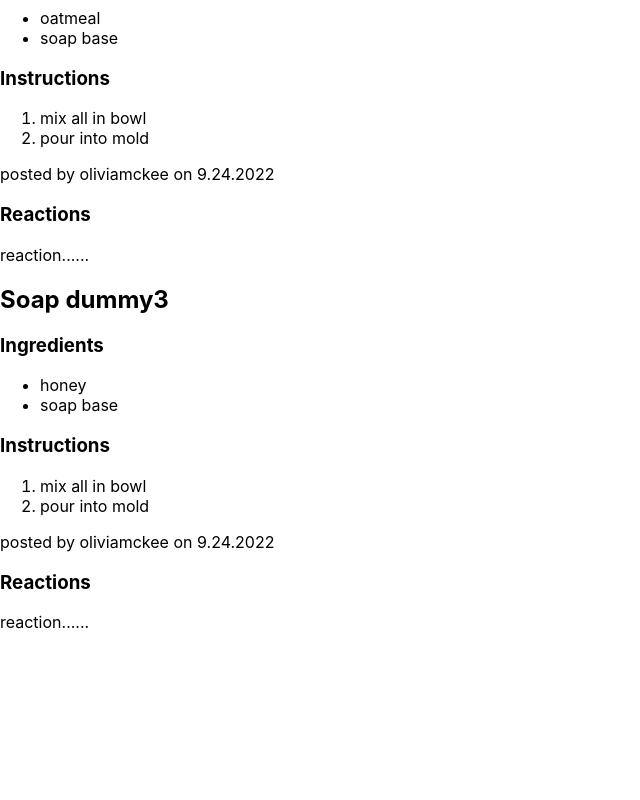
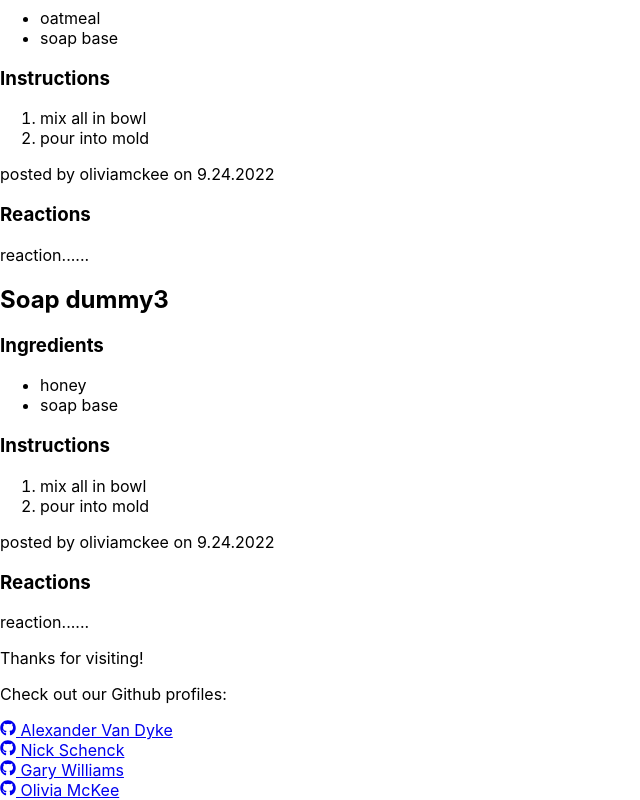
Before and after one commit to AlexandertheGreat491/whats_soap, a React (Create React App) app in the folder client/: page / in a window 1280 px wide. Shown: the part 470-1270 px from the top of the page, without its empty margins (0-640 px from the left). Before the commit the page ends 1118 px from the top, so only its background shows below. Built offline with nearby package versions, Linux system fonts and the light colour scheme.

Commit message:
footer component

```diff
--- a/client/package.json
+++ b/client/package.json
@@ -12,6 +12,7 @@
     "react": "^18.2.0",
     "react-bootstrap": "^2.5.0",
     "react-dom": "^18.2.0",
+    "react-icons": "^4.4.0",
     "react-router-dom": "^6.4.1",
     "react-scripts": "5.0.1",
     "web-vitals": "^2.1.4"
--- a/client/src/App.js
+++ b/client/src/App.js
@@ -4,6 +4,7 @@ import './App.css';
 import { BrowserRouter as Router, Routes, Route } from 'react-router-dom';
 import NoMatch from './pages/NoMatch';
 import Home from './pages/Home';
+import Footer from './components/Footer';
 
 function App() {
   return (
@@ -21,6 +22,7 @@ function App() {
 
         </Routes>
       </div>
+      <Footer />
     </Router>
   );
 }
--- /dev/null
+++ b/client/src/components/Footer/index.js
@@ -0,0 +1,27 @@
+import React from "react";
+import { FaGithub } from "react-icons/fa";
+
+const Footer = () => {
+    return (
+        <footer>
+            <p>Thanks for visiting!</p>
+            <p>Check out our Github profiles:</p>
+            <div>
+                <a href="https://github.com/AlexandertheGreat491">
+                    <FaGithub /> Alexander Van Dyke
+                </a> <br></br>
+                <a href="https://github.com/NickSchenck">
+                    <FaGithub /> Nick Schenck
+                </a> <br></br>
+                <a href="https://github.com/willig0203">
+                    <FaGithub /> Gary Williams
+                </a> <br></br>
+                <a href="https://github.com/oliviamckee">
+                    <FaGithub /> Olivia McKee
+                </a>
+            </div>
+        </footer>
+    );
+};
+
+export default Footer;
--- a/client/src/components/Nav/index.js
+++ b/client/src/components/Nav/index.js
@@ -4,8 +4,8 @@ import { Link } from "react-router-dom";
 // imports Navbar, Nav, Container, Modal, Tab from react bootstrap
 import { Navbar, Nav, Container, Modal, Tab } from "react-bootstrap";
 // imports the SignUpForm & LoginForm components
-import SignUpForm from "./SignUpForm";
-import LoginForm from "./LoginForm";
+import SignUpForm from "../SignUpForm";
+import LoginForm from "../LoginForm";
 // imports the auth logic
 import Auth from "../utils/auth";
 
```
Also changed, not shown: 1 other file (tests, documents, lock files or other folders).
